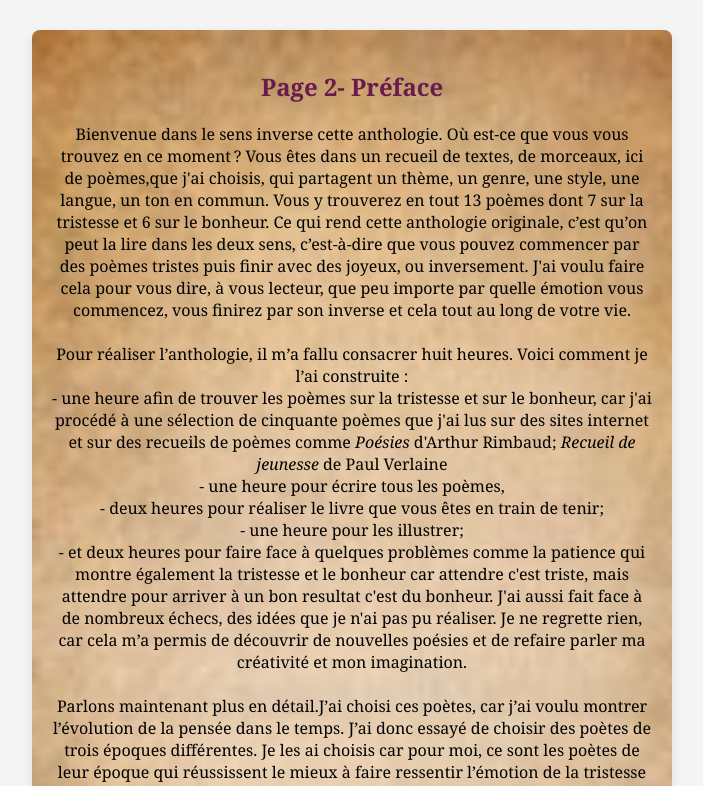
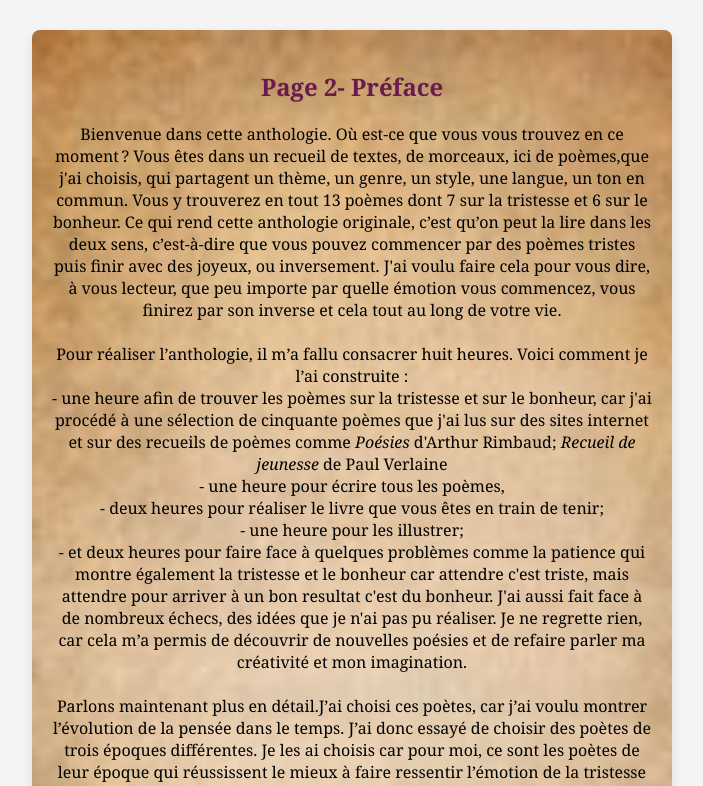
Before and after one commit to Yusu253/anthologie, a plain HTML site: page index.html in a window 1280 px wide. Both pictures are taken after a click on the button "Commencer". Shown: the top 786 px of the page, without its empty margins (288-991 px from the left). Drawn offline with Linux system fonts and the light colour scheme.

Commit message:
Add files via upload

```diff
--- a/index.html
+++ b/index.html
@@ -14,7 +14,7 @@
 
 	  <section class="page page2">
 	  <h2>Page 2- Préface</h2>
-	  <p>  Bienvenue dans le sens inverse cette anthologie. Où est-ce que vous vous trouvez en ce moment ? Vous êtes dans un recueil de textes, de morceaux, ici de poèmes,que j'ai choisis, qui partagent un thème, un genre, une style, une langue, un ton en commun. Vous y trouverez en tout 13 poèmes dont 7 sur la tristesse et 6 sur le bonheur. Ce qui rend cette anthologie originale, c’est qu’on peut la lire dans les deux sens, c’est-à-dire que vous pouvez commencer par des poèmes tristes puis finir avec des joyeux, ou inversement. J'ai voulu faire cela pour vous dire, à vous lecteur, que peu importe par quelle émotion vous commencez, vous finirez par son inverse et cela tout au long de votre vie.
+	  <p>  Bienvenue dans cette anthologie. Où est-ce que vous vous trouvez en ce moment ? Vous êtes dans un recueil de textes, de morceaux, ici de poèmes,que j'ai choisis, qui partagent un thème, un genre, un style, une langue, un ton en commun. Vous y trouverez en tout 13 poèmes dont 7 sur la tristesse et 6 sur le bonheur. Ce qui rend cette anthologie originale, c’est qu’on peut la lire dans les deux sens, c’est-à-dire que vous pouvez commencer par des poèmes tristes puis finir avec des joyeux, ou inversement. J'ai voulu faire cela pour vous dire, à vous lecteur, que peu importe par quelle émotion vous commencez, vous finirez par son inverse et cela tout au long de votre vie.
 
 <br /> <br /> Pour réaliser l’anthologie, il m’a fallu consacrer huit heures. Voici comment je l’ai construite : <br />- une heure afin de trouver les poèmes sur la tristesse et sur le bonheur, car j'ai procédé à une sélection de cinquante poèmes que j'ai lus sur des sites internet et sur des recueils de poèmes comme <cite>Poésies</cite> d'Arthur Rimbaud;<cite> Recueil de jeunesse</cite> de Paul Verlaine <br /> - une heure pour écrire tous les poèmes, <br />- deux heures pour réaliser le livre que vous êtes en train de tenir;<br /> - une heure pour les illustrer;<br />- et deux heures pour faire face à quelques problèmes comme la patience qui montre également la tristesse et le bonheur car attendre
 c'est triste, mais attendre pour arriver à un bon resultat c'est du bonheur. J'ai aussi fait face à de nombreux échecs, des idées que je n'ai pas pu réaliser.
@@ -492,7 +492,7 @@ Bonne lecture.
 
 <section class="page page33">
 	  <h2>Page 33 - Préface</h2>
-	<p>  Bienvenue dans le sens inverse cette anthologie. Où est-ce que vous vous trouvez en ce moment ? Vous êtes dans un recueil de textes, de morceaux, ici de poèmes,que j'ai choisis, qui partagent un thème, un genre, une style, une langue, un ton en commun. Vous y trouverez en tout 13 poèmes dont 7 sur la tristesse et 6 sur le bonheur. Ce qui rend cette anthologie originale, c’est qu’on peut la lire dans les deux sens, c’est-à-dire que vous pouvez commencer par des poèmes tristes puis finir avec des joyeux, ou inversement. J'ai voulu faire cela pour vous dire, à vous lecteur, que peu importe par quelle émotion vous commencez, vous finirez par son inverse et cela tout au long de votre vie.
+	<p>  Bienvenue dans le sens inverse de cette anthologie. Où est-ce que vous vous trouvez en ce moment ? Vous êtes dans un recueil de textes, de morceaux, ici de poèmes,que j'ai choisis, qui partagent un thème, un genre, un style, une langue, un ton en commun. Vous y trouverez en tout 13 poèmes dont 7 sur la tristesse et 6 sur le bonheur. Ce qui rend cette anthologie originale, c’est qu’on peut la lire dans les deux sens, c’est-à-dire que vous pouvez commencer par des poèmes tristes puis finir avec des joyeux, ou inversement. J'ai voulu faire cela pour vous dire, à vous lecteur, que peu importe par quelle émotion vous commencez, vous finirez par son inverse et cela tout au long de votre vie.
 
 <br /> <br /> Pour réaliser l’anthologie, il m’a fallu consacrer huit heures. Voici comment je l’ai construite : <br />- une heure afin de trouver les poèmes sur la tristesse et sur le bonheur, car j'ai procédé à une sélection de cinquante poèmes que j'ai lus sur des sites internet et sur des recueils de poèmes comme <cite>Poésies</cite> d'Arthur Rimbaud;<cite> Recueil de jeunesse</cite> de Paul Verlaine <br /> - une heure pour écrire tous les poèmes, <br />- deux heures pour réaliser le livre que vous êtes en train de tenir;<br /> - une heure pour les illustrer;<br />- et deux heures pour faire face à quelques problèmes comme la patience qui montre également la tristesse et le bonheur car attendre
 c'est triste, mais attendre pour arriver à un bon resultat c'est du bonheur. J'ai aussi fait face à de nombreux échecs, des idées que je n'ai pas pu réaliser.
```
